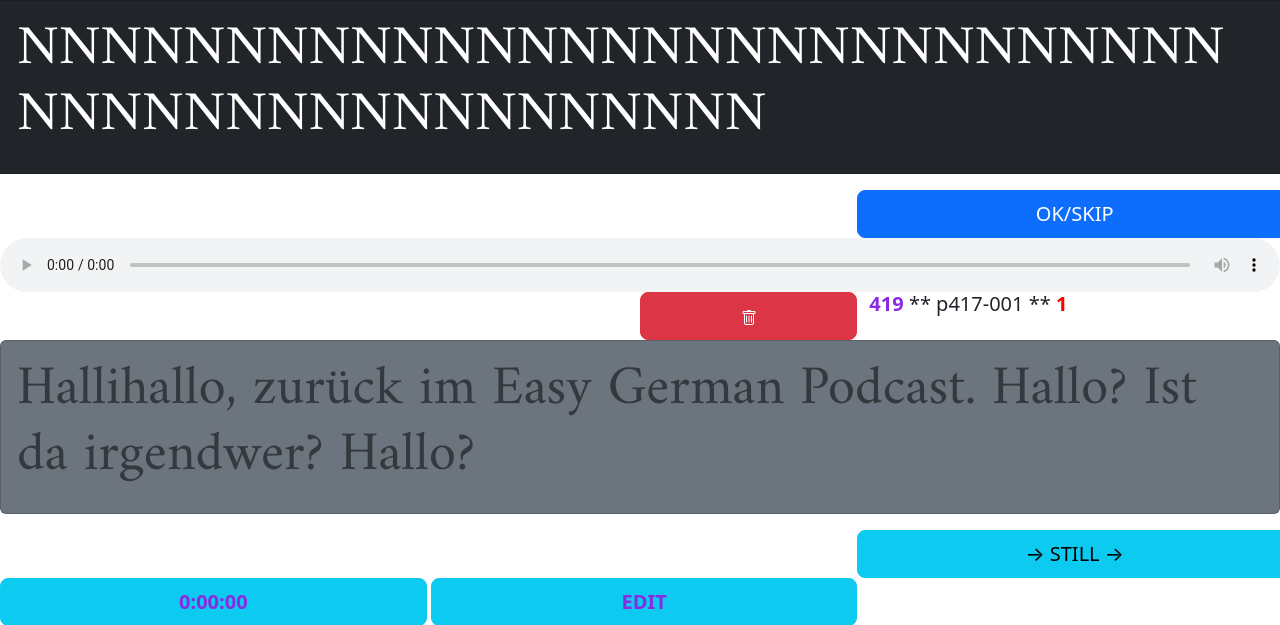
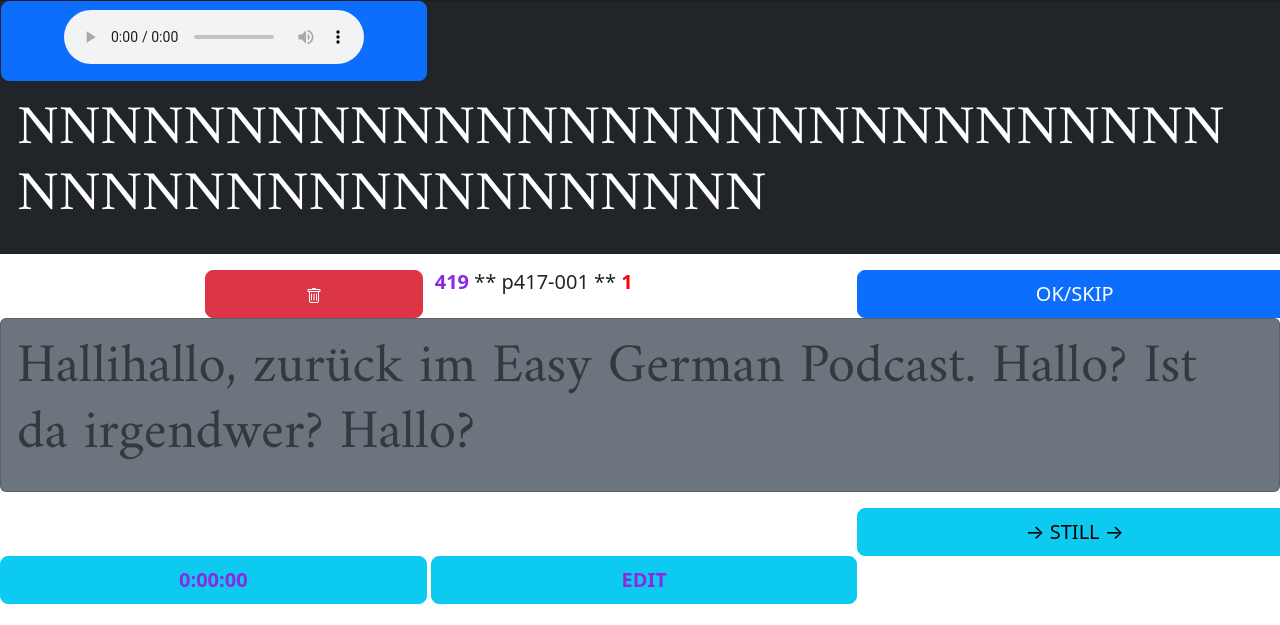
Before and after one commit to mohamedsaber101/bp, a Django app: page / in a window 1280 px wide. Shown: the part 56-681 px from the top of the page. Run offline with Django 4.2, Linux system fonts and the light colour scheme; data comes from the database, SQL or seed files in the repository; some libraries are stand-ins or nearby versions.

Commit message:
202309210949

```diff
--- a/revision/templates/index.html
+++ b/revision/templates/index.html
@@ -14,6 +14,11 @@
   </div>
   {% endif %}
 
+  <a class="btn btn-primary  col-4  btn-lg" href="{% url 'revision:demote' sentence.pk %}" role="button"><audio controls>
+    <source src="{% static sentence.name  %}" type="audio/mp3">
+
+  </audio></a>
+
 
     <div class="card-body">
       <h1 class="card-title">{{ sentence.EN }}</h1>
@@ -28,10 +33,7 @@
 
 {% endif %}
 
-<audio controls>
-  <source src="{% static sentence.name  %}" type="audio/mp3">
 
-</audio>
 
 <div class="h5 col-4"><b style="color:blueviolet;">{{rest_count}} </b>** {{sentence.name}} ** <b style="color:red;">{{sentence.revision_number}}</b>
 </div>
```
